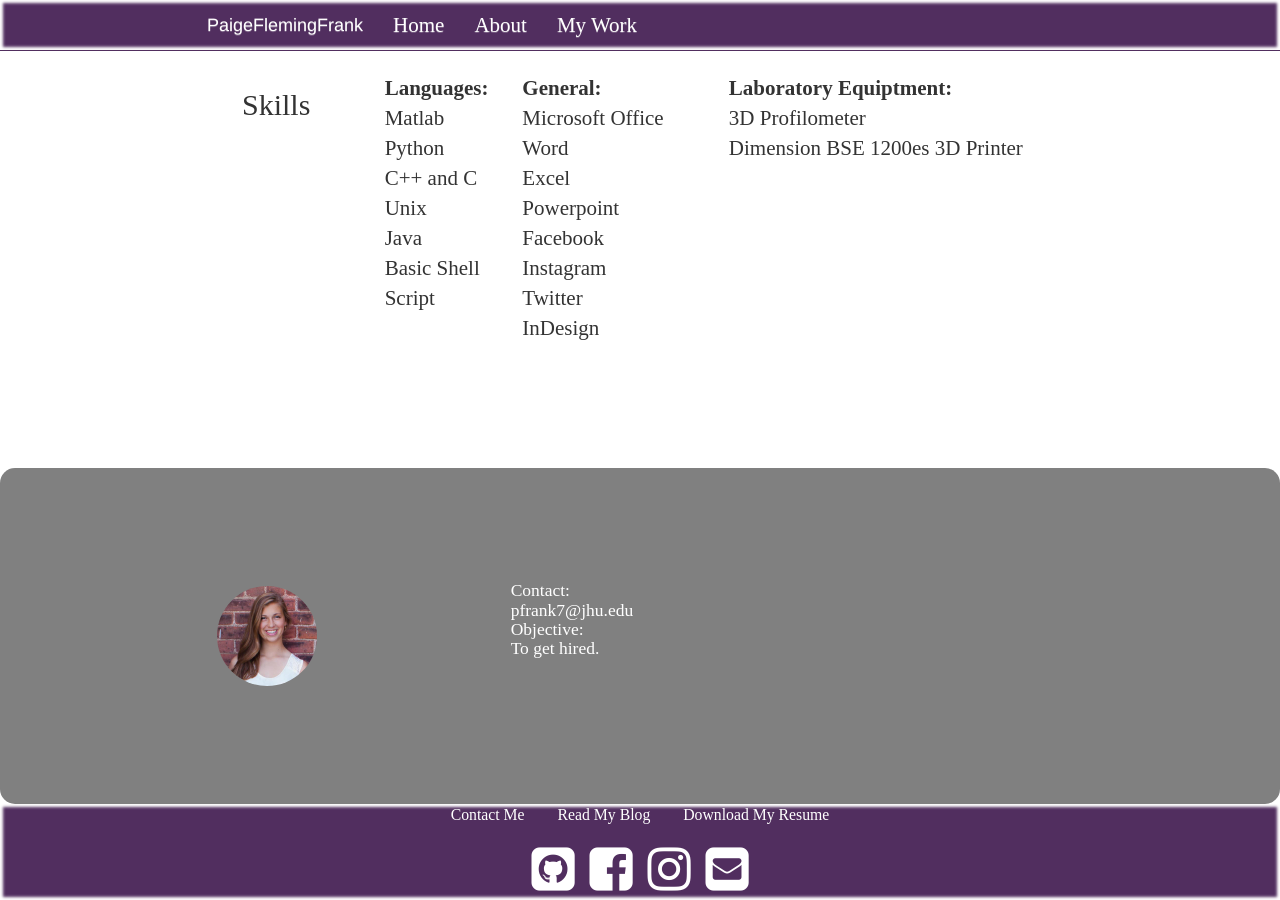
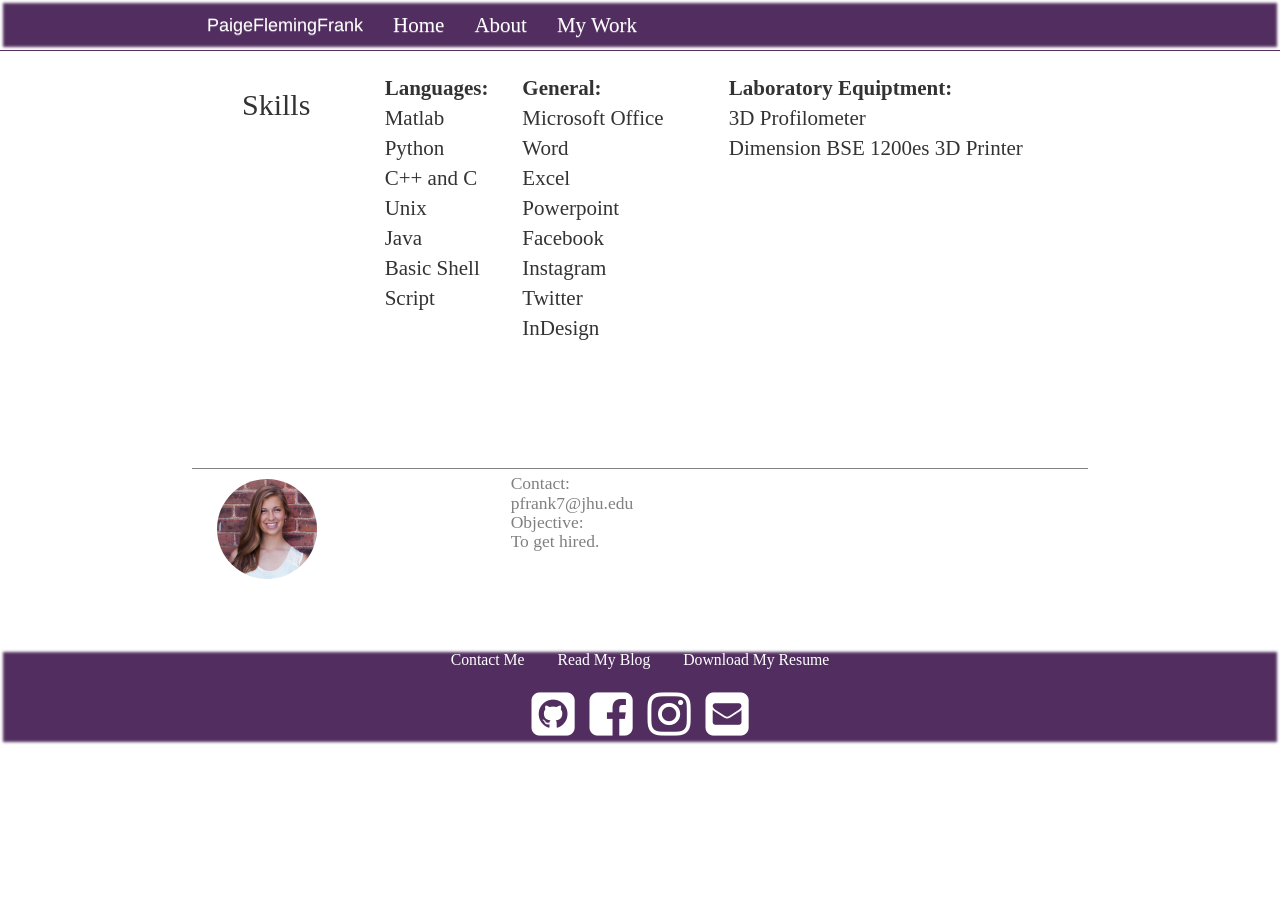
Before and after one commit to pfrank7/pfrank7.github.io, a Jekyll site: the page built from CV.html, in a window 1280 px wide and 900 px high, scrolled down 1524 px. Built offline with Jekyll 4.4.1, drawn with Linux system fonts in a browser that asks for light colours; nearby versions of some CDN libraries; after the commit the page ends 2269 px from its top, so only the background shows below that.

Commit message:
Update CV.html

```diff
--- a/CV.html
+++ b/CV.html
@@ -136,8 +136,7 @@
 			</div>
 		</div>
 	</div>
-	<div class = "jumbotron" style = "background-image:none; background-color:gray; color:white;">
-		<div class = "container" id = "margin">
+		<div class = "container" id = "margin" style = "margin-top:0px;border-top: 1px solid gray; color:gray">
 			<div class = "row">
 				<div class = "col-sm-4">
 					<img style = "height:100px; width:100px; border-radius:50%; margin:10px;" src = "me.jpg">
@@ -147,7 +146,6 @@
 				</div>
 			</div>
 		</div>
-	</div>
 </div>
 
 					<!--div class = "row">
```
